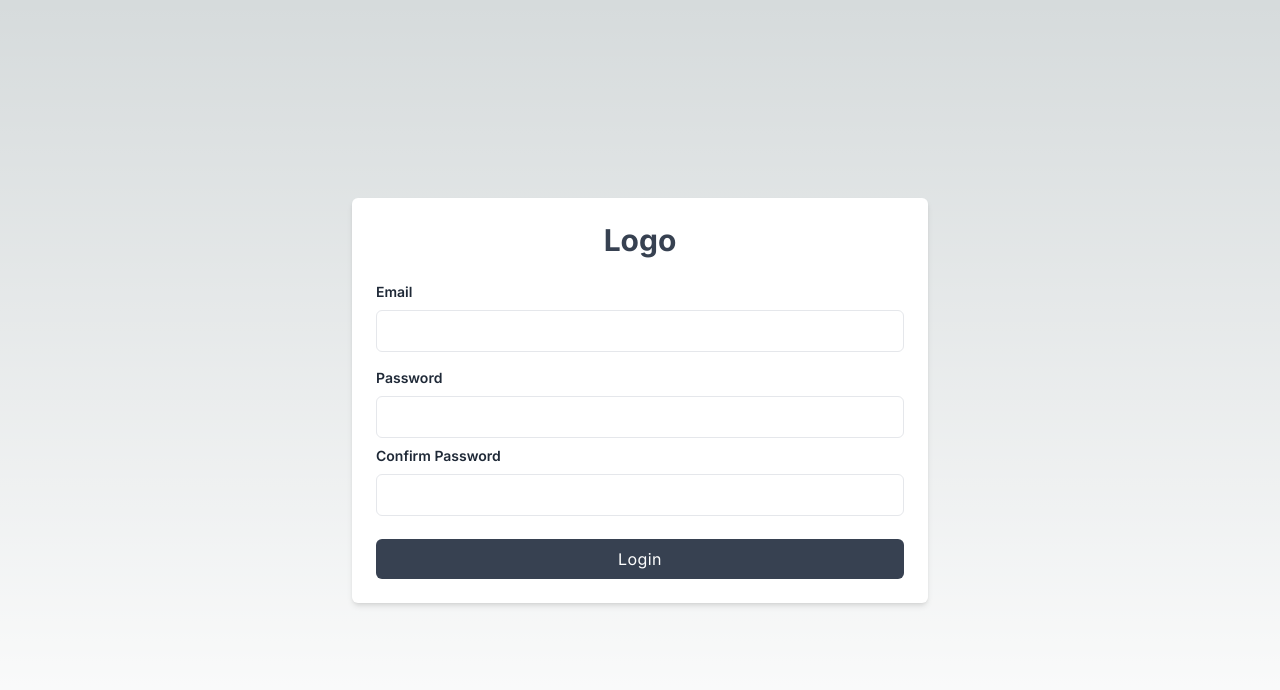
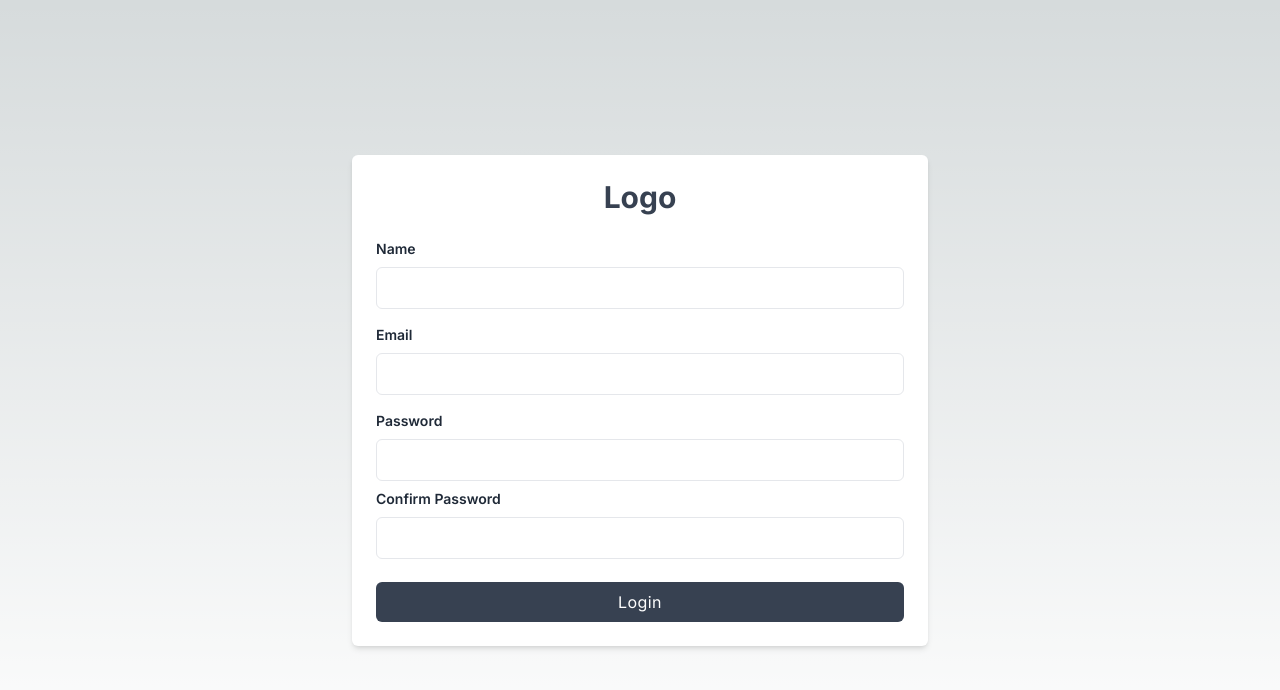
Before and after one commit to projetosdoelias/gg-next, a Next.js app: page /signup in a window 1280 px wide. Shown: the top 690 px of the page. Built offline with nearby package versions, Linux system fonts and the light colour scheme.

Commit message:
adding the messages and validations to crete a user

```diff
--- a/src/app/actions.ts
+++ /dev/null
@@ -1,12 +0,0 @@
-'use server'
-
-//@todo continua e ver questao do tratamento erro
-// tentar tratar no front tb, talvez tratando os eventos para liberar o botão
-export async function createUser(formData: FormData) {
-  console.log(formData)
-  var object: any = {};
-  formData.forEach((value, key) => object[key] = value);
-  var json = JSON.stringify(object);
-  console.log(json);
-
-}
--- a/src/app/layout.tsx
+++ b/src/app/layout.tsx
@@ -1,6 +1,7 @@
 import type { Metadata } from 'next'
 import { Inter } from 'next/font/google'
 import './globals.css'
+import { ToastContainer } from 'react-toastify'
 
 const inter = Inter({ subsets: ['latin'] })
 
@@ -16,6 +17,7 @@ export default function RootLayout({
 }) {
   return (
     <html lang="en">
+      <ToastContainer />
       <body className={inter.className}>{children}</body>
     </html>
   )
--- a/src/app/signup/page.tsx
+++ b/src/app/signup/page.tsx
@@ -1,13 +1,116 @@
 'use client'
-import { createUser } from '../actions'
+import 'react-toastify/dist/ReactToastify.css';
+import { useState } from 'react'
+import { showErrorToast, showSuccessToast } from '@/src/common/utils/toast-message.helper';
 
 export default function Signup() {
 
+  const [user, setUser] = useState({ email: '', password: '', password_confirm: '', name: '' });
+  const [submitDisabled, setSubmitDisabled] = useState(false);
+  const handleInputChange = (e: any) => {
+
+    const { name, value } = e.target;
+    setUser((prevFormulario: any) => ({
+      ...prevFormulario,
+      [name]: value,
+    }));
+  };
+
+  const validPasswordAndConfirmPassword = (): boolean => {
+    if (user.password !== user.password_confirm) {
+      showErrorToast("Password and Confirm Password do not match. Please make sure your passwords match.")
+      return false;
+    }
+    return true;
+  }
+
+  const submitContactForm = async (event: any) => {
+    event.preventDefault();
+
+    if (!validPasswordAndConfirmPassword()) {
+      return;
+    }
+
+    const mainUrl = (process.env.URL_API) ? process.env.URL_API : 'http://localhost:3009';
+
+    const data = {
+      email: event.target.email.value,
+      password: event.target.email.value,
+      name: event.target.name.value,
+    };
+
+    const retorno = await fetch(`${mainUrl}/users`, {
+      method: 'POST',
+      headers: {
+        'Accept': 'application/json',
+        'Content-Type': 'application/json'
+      },
+      body: JSON.stringify(data),
+    })
+
+    if(retorno && (retorno?.status === 201 || retorno?.status === 200)) {
+      showSuccessToast("Congratulations! You have successfully registered. Welcome aboard!")
+      //@todo fazer redirecionamento
+      return;
+    }
+
+    const msgError = (retorno?.statusText && retorno?.status !== 500) ? retorno.statusText : 'Oops! Something went wrong during sign-up. Please try again later.'
+    showErrorToast(msgError, 3000)
+
+
+    return;
+
+    // Convert the data to JSON format
+    const JSONdata = JSON.stringify(data);
+
+    // Define the API endpoint where the form data will be sent
+    const endpoint = '/api/submit';
+
+    // Set up options for the fetch request
+    const options = {
+      method: 'POST', // Use the POST method to send data
+      headers: {
+        'Content-Type': 'application/json', // Specify the content type as JSON
+      },
+      body: JSONdata, // Set the request body to the JSON data
+    };
+
+    // Send the form data to the API endpoint using fetch
+    const response = await fetch(endpoint, options);
+
+    // Analyse the response data as JSON
+    const result = await response.json();
+
+    // Display an alert with the result data (in this case, the submitted email)
+    alert(`Please recheck Your E-Mail ID ${result.data}`);
+  };
+
   return (
-    <div  className="relative flex flex-col items-center justify-center min-h-screen overflow-hidden">
+    <> <div className="relative flex flex-col items-center justify-center min-h-screen overflow-hidden">
+
       <div className="w-full p-6 bg-white rounded-md shadow-md lg:max-w-xl">
         <h1 className="text-3xl font-bold text-center text-gray-700">Logo</h1>
-        <form action={createUser} className="mt-6">
+        <form
+          onSubmit={submitContactForm}
+          className="mt-6">
+
+          <div className="mb-4">
+            <label
+              htmlFor="name"
+              className="block text-sm font-semibold text-gray-800"
+            >
+              Name
+            </label>
+            <input
+              type="input"
+              required
+              name="name"
+              value={user.name}
+              onChange={handleInputChange}
+              className="block w-full px-4 py-2 mt-2 text-gray-700 bg-white border rounded-md focus:border-gray-400 focus:ring-gray-300 focus:outline-none focus:ring focus:ring-opacity-40"
+            />
+          </div>
+
           <div className="mb-4">
             <label
               htmlFor="email"
@@ -17,7 +120,10 @@ export default function Signup() {
             </label>
             <input
               type="email"
+              required
               name="email"
+              value={user.email}
+              onChange={handleInputChange}
               className="block w-full px-4 py-2 mt-2 text-gray-700 bg-white border rounded-md focus:border-gray-400 focus:ring-gray-300 focus:outline-none focus:ring focus:ring-opacity-40"
             />
           </div>
@@ -29,8 +135,12 @@ export default function Signup() {
               Password
             </label>
             <input
+              required
               name='password'
               type="password"
+              value={user.password}
+              onChange={handleInputChange}
+
               className="block w-full px-4 py-2 mt-2 text-gray-700 bg-white border rounded-md focus:border-gray-400 focus:ring-gray-300 focus:outline-none focus:ring focus:ring-opacity-40"
             />
           </div>
@@ -43,18 +153,25 @@ export default function Signup() {
               Confirm Password
             </label>
             <input
+              required
               name='password_confirm'
+              value={user.password_confirm}
+              onChange={handleInputChange}
               type="password"
               className="block w-full px-4 py-2 mt-2 text-gray-700 bg-white border rounded-md focus:border-gray-400 focus:ring-gray-300 focus:outline-none focus:ring focus:ring-opacity-40"
             />
           </div>
           <div className="mt-2 pt-[15px]">
-            <button className="w-full px-4 py-2 tracking-wide text-white transition-colors duration-200 transform bg-gray-700 rounded-md hover:bg-gray-600 focus:outline-none focus:bg-gray-600">
+            <button
+              type="submit"
+              disabled={submitDisabled}
+              className="w-full px-4 py-2 tracking-wide text-white transition-colors duration-200 transform bg-gray-700 rounded-md hover:bg-gray-600 focus:outline-none focus:bg-gray-600">
               Login
             </button>
           </div>
         </form>
       </div>
     </div>
+    </>
   )
 }
--- /dev/null
+++ b/src/common/utils/toast-message.helper.ts
@@ -0,0 +1,41 @@
+import { ToastPosition, toast } from "react-toastify";
+
+export function showSuccessToast(msg: string, autoClose: number = 4000, position: ToastPosition = "top-right") {
+  toast.success(msg, {
+    position,
+    autoClose,
+    hideProgressBar: false,
+    closeOnClick: true,
+    pauseOnHover: true,
+    draggable: true,
+    progress: undefined,
+    theme: "colored",
+  });
+}
+
+export function showErrorToast(msg: string, autoClose: number = 4000, position: ToastPosition = "top-center") {
+  toast.error(msg, {
+    position,
+    autoClose,
+    hideProgressBar: false,
+    closeOnClick: true,
+    pauseOnHover: true,
+    draggable: true,
+    progress: undefined,
+    theme: "colored",
+  });
+}
+
+
+export function showWarningToast(msg: string, autoClose: number = 4000, position: ToastPosition = "top-right") {
+  toast.warn(msg, {
+    position,
+    autoClose,
+    hideProgressBar: false,
+    closeOnClick: true,
+    pauseOnHover: true,
+    draggable: true,
+    progress: undefined,
+    theme: "colored",
+  });
+}
```
Also changed, not shown: package.json (+5 -4 lines), 1 other file (tests, documents, lock files or other folders).
